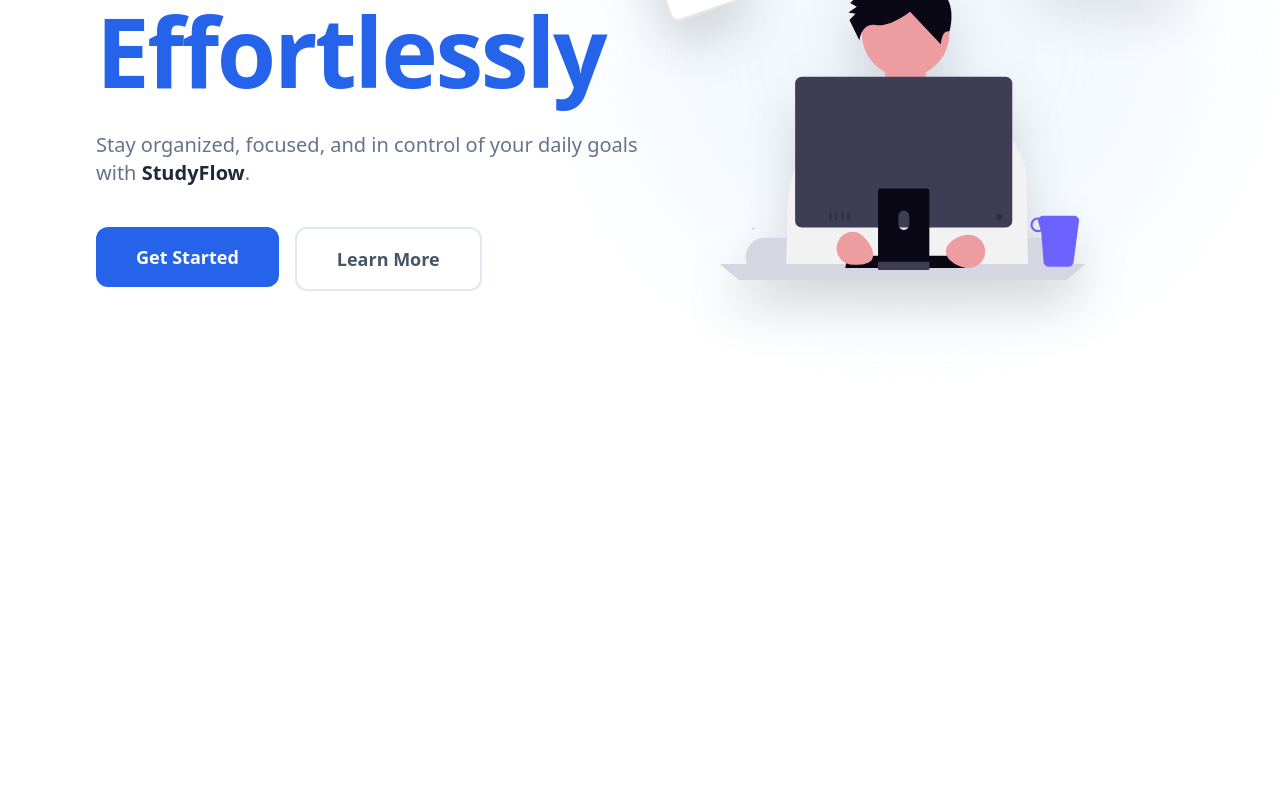
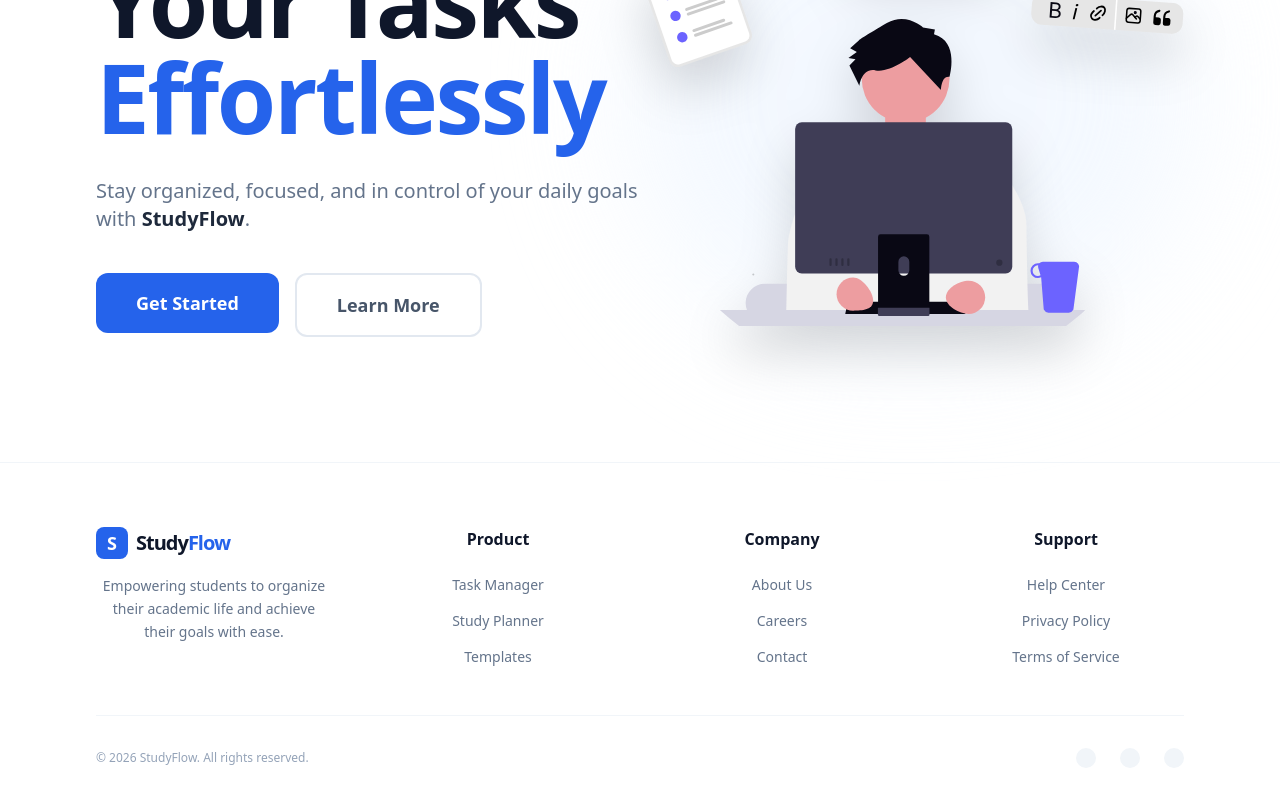
Before and after one commit to Achintha-Dev/studyflow, a React (Vite) app in the folder client/: page / in a window 1280 px wide. Shown: the part 338-1138 px from the top of the page. Before the commit the page ends 800 px from the top, so only its background shows below. Built offline with nearby package versions, Linux system fonts and the light colour scheme.

Commit message:
created Footer.jsx and added it in to Welcome.jsx

```diff
--- /dev/null
+++ b/client/src/components/Footer.jsx
@@ -0,0 +1,75 @@
+import React from 'react';
+import { Link } from 'react-router-dom';
+
+function Footer() {
+  return (
+    <footer className="bg-white border-t border-slate-100 pt-16 pb-8">
+      <div className="max-w-7xl mx-auto px-6 md:px-12 lg:px-24">
+
+        {/* Responsive Grid: 1 column on mobile, 4 on desktop */}
+        <div className="grid grid-cols-1 md:grid-cols-2 lg:grid-cols-4 gap-12 mb-12 text-center">
+
+          {/* Brand Section */}
+          <div className="space-y-4">
+            <div className="flex items-center gap-2">
+              <div className="w-8 h-8 bg-[#2563eb] rounded-lg flex items-center justify-center">
+                <span className="text-white font-black text-lg">S</span>
+              </div>
+              <span className="text-xl font-black text-slate-900 tracking-tighter">
+                Study<span className="text-[#2563eb]">Flow</span>
+              </span>
+            </div>
+            <p className="text-slate-500 text-sm leading-relaxed">
+              Empowering students to organize their academic life and achieve their goals with ease.
+            </p>
+          </div>
+
+          {/* Links Column 1 */}
+          <div>
+            <h4 className="font-bold text-slate-900 mb-6">Product</h4>
+            <ul className="space-y-4 text-slate-500 text-sm">
+              <li><Link to="/tasks" className="hover:text-[#2563eb] transition-colors">Task Manager</Link></li>
+              <li><a href="#" className="hover:text-[#2563eb] transition-colors">Study Planner</a></li>
+              <li><a href="#" className="hover:text-[#2563eb] transition-colors">Templates</a></li>
+            </ul>
+          </div>
+
+          {/* Links Column 2 */}
+          <div>
+            <h4 className="font-bold text-slate-900 mb-6">Company</h4>
+            <ul className="space-y-4 text-slate-500 text-sm">
+              <li><a href="#" className="hover:text-[#2563eb] transition-colors">About Us</a></li>
+              <li><a href="#" className="hover:text-[#2563eb] transition-colors">Careers</a></li>
+              <li><a href="#" className="hover:text-[#2563eb] transition-colors">Contact</a></li>
+            </ul>
+          </div>
+
+          {/* Links Column 3 */}
+          <div>
+            <h4 className="font-bold text-slate-900 mb-6">Support</h4>
+            <ul className="space-y-4 text-slate-500 text-sm">
+              <li><a href="#" className="hover:text-[#2563eb] transition-colors">Help Center</a></li>
+              <li><a href="#" className="hover:text-[#2563eb] transition-colors">Privacy Policy</a></li>
+              <li><a href="#" className="hover:text-[#2563eb] transition-colors">Terms of Service</a></li>
+            </ul>
+          </div>
+        </div>
+
+        {/* Bottom Bar */}
+        <div className="border-t border-slate-100 pt-8 flex flex-col md:flex-row justify-between items-center gap-4">
+          <p className="text-slate-400 text-xs">
+            © {new Date().getFullYear()} StudyFlow. All rights reserved.
+          </p>
+          <div className="flex gap-6">
+            {/* Simple Social Icons Placeholder */}
+            <div className="w-5 h-5 bg-slate-100 rounded-full"></div>
+            <div className="w-5 h-5 bg-slate-100 rounded-full"></div>
+            <div className="w-5 h-5 bg-slate-100 rounded-full"></div>
+          </div>
+        </div>
+      </div>
+    </footer>
+  );
+}
+
+export default Footer;
--- a/client/src/pages/Welcome.jsx
+++ b/client/src/pages/Welcome.jsx
@@ -2,18 +2,19 @@ import React from 'react'
 import welcomeImage from '../assets/undraw_writing-online_x665.svg'
 import Navbar from '../components/Navbar'
 import { Link } from 'react-router-dom'
+import Footer from '../components/Footer'
 
 function Welcome() {
   return (
     <div>
-        <div className="bg-white min-h-screen">
+        <div className="bg-white min-h-screen flex flex-col">
             <Navbar>
                 <li><Link to='/login' className="text-gray-600 hover:text-blue-600 font-medium">Login</Link></li>
                 <li><Link to='/register' className="text-gray-600 hover:text-blue-600 font-medium">Register</Link></li>
             </Navbar>
 
             {/* Main Hero: Responsive flex direction and clean whitespace */}
-            <div className="flex flex-col lg:flex-row items-center justify-between px-6 py-10 md:py-20 lg:px-24">
+            <div className="flex-grow flex flex-col lg:flex-row items-center justify-between px-6 py-10 md:py-20 lg:px-24 max-w-7xl mx-auto w-full">
 
             {/* Text Section: Centered on mobile, left-aligned on desktop */}
             <div className="w-full lg:w-1/2 text-center lg:text-left z-10">
@@ -53,8 +54,12 @@ function Welcome() {
                 />
                 </div>
             </div>
+
           </div>
         </div>
+
+        <Footer/>
+
     </div>
   )
 }
```
